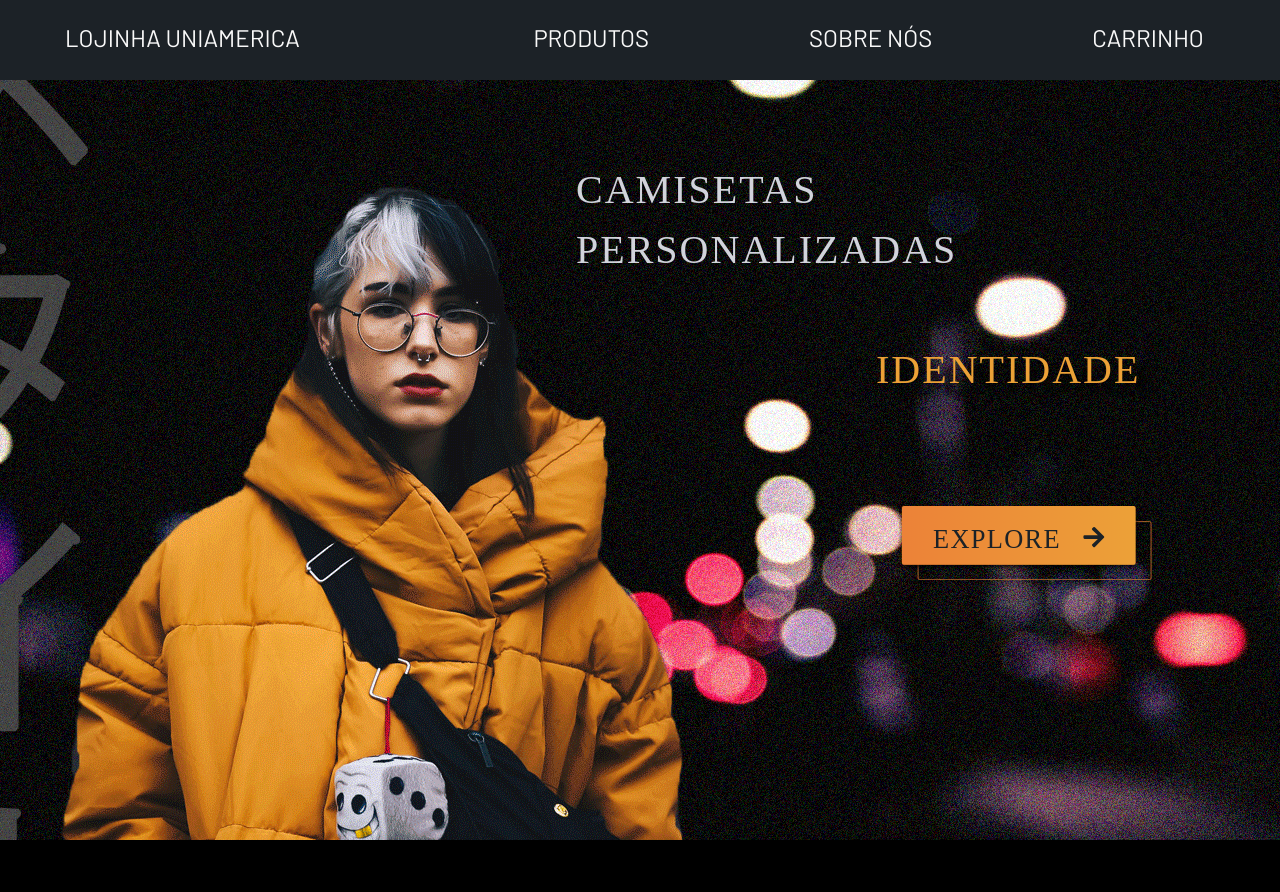
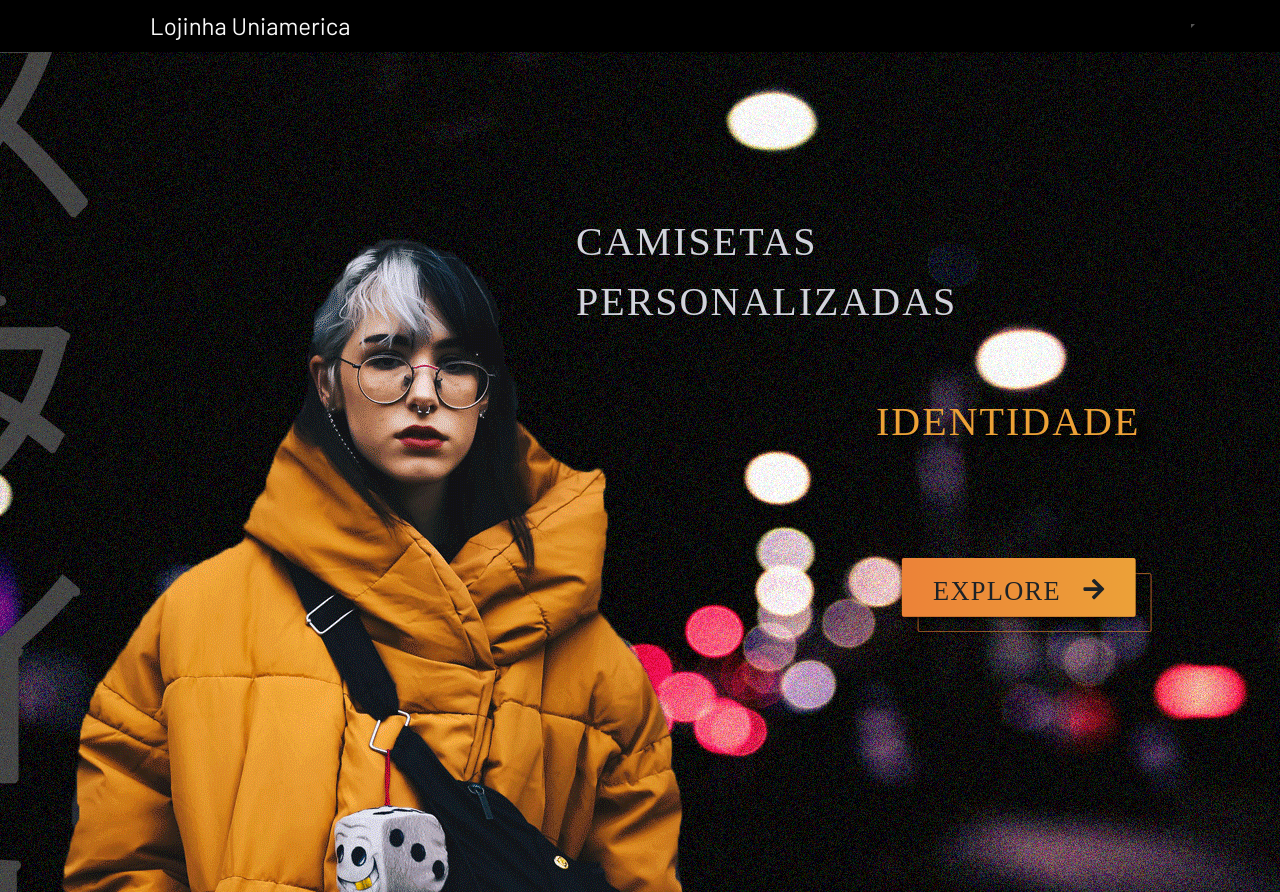
Before and after one commit to Henriquecesp/lojinha-react, a React (Create React App) app: page / in a window 1280 px wide. Shown: the top 892 px of the page. Before the commit the page ends 840 px from the top, so only its background shows below. Built offline with nearby package versions, Linux system fonts and the light colour scheme.

Commit message:
Nova topnav bootstrap dark responsiva

```diff
--- a/src/components/TopnavComponent.js
+++ b/src/components/TopnavComponent.js
@@ -1,25 +1,62 @@
-import React from "react";
+import React, { Component } from "react";
+import {
+  Navbar,
+  Nav,
+  //NavDropdown,
+  Form,
+  FormControl,
+  Button
+} from "react-bootstrap";
 import { NavLink } from "react-router-dom";
 
-const TopnavComponent = () => (
-  <div>
-    <header className='topnav nav-colored'>
-      <NavLink className='logo' to='/'>
-        LOJINHA UNIAMERICA
-      </NavLink>
-      <ul>
-        <li>
-          <NavLink to='/Products'>PRODUTOS</NavLink>
-        </li>
-        <li>
-          <NavLink to='/About'>SOBRE NÓS</NavLink>
-        </li>
-        <li>
-          <NavLink to='/Cart'>CARRINHO</NavLink>
-        </li>
-      </ul>
-    </header>
-  </div>
-);
+export default class NewTopNavComponent extends Component {
+  render() {
+    return (
+      <div className='text-topnav'>
+        <Navbar className='bg-topnav' expand='lg' variant='dark'>
+          <NavLink to='/'>
+            <Navbar.Brand className='logo'>Lojinha Uniamerica</Navbar.Brand>
+          </NavLink>
+          <Navbar.Toggle aria-controls='basic-navbar-nav' />
+          <Navbar.Collapse id='basic-navbar-nav'>
+            <Nav className='ml-auto'>
+              <div className='mx-lg-2'>
+                <NavLink to='/Products'>Produtos</NavLink>
+              </div>
+              <div className='mx-lg-2'>
+                <NavLink to='/About'>Sobre</NavLink>
+              </div>
+              <div className='mx-lg-2'>
+                <NavLink to='/Cart'>Carrinho</NavLink>
+              </div>
 
-export default TopnavComponent;
+              {/*
+              <NavDropdown title='Dropdown' id='basic-nav-dropdown'>
+                <NavDropdown.Item href='#action/3.1'>Action</NavDropdown.Item>
+                <NavDropdown.Item href='#action/3.2'>
+                  Another action
+                </NavDropdown.Item>
+                <NavDropdown.Item href='#action/3.3'>
+                  Something
+                </NavDropdown.Item>
+                <NavDropdown.Divider />
+                <NavDropdown.Item href='#action/3.4'>
+                  Separated link
+                </NavDropdown.Item>
+              </NavDropdown>
+                */}
+            </Nav>
+            <Form inline>
+              <FormControl
+                type='text'
+                placeholder='Search'
+                className='mr-sm-2'
+              />
+              <Button variant='outline-success'>Search</Button>
+            </Form>
+          </Navbar.Collapse>
+        </Navbar>
+      </div>
+    );
+  }
+}
```
